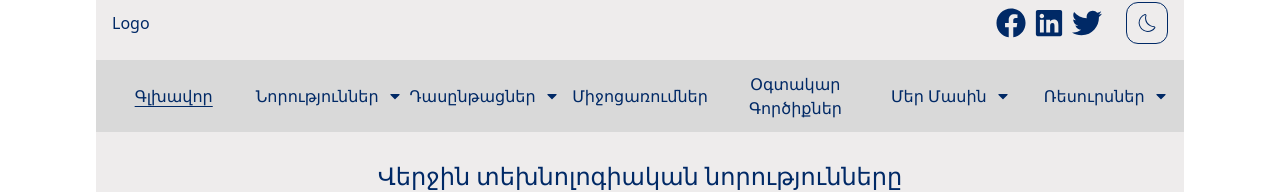
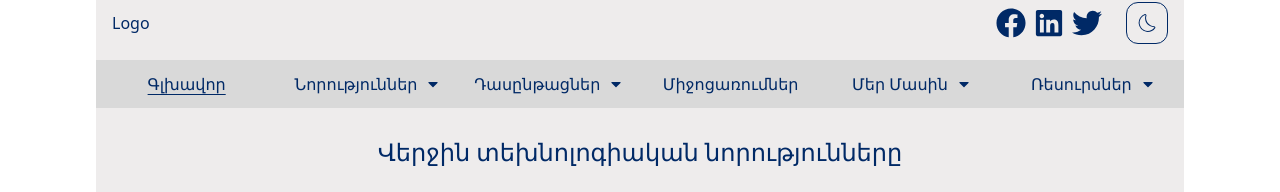
Before and after one commit to khachatryanhovhannes/news-website, a Next.js app: page / in a window 1280 px wide. Shown: the part 142-334 px from the top of the page. Built offline with nearby package versions, Linux system fonts and the light colour scheme; grey boxes are pictures that could not be loaded.

Commit message:
develop: Change menu

```diff
--- a/constants/navigation/index.ts
+++ b/constants/navigation/index.ts
@@ -61,10 +61,6 @@ const NAVIGATION = [
     path: "/events",
   },
   {
-    label: "Օգտակար Գործիքներ",
-    path: "/tools",
-  },
-  {
     label: "Մեր Մասին",
     path: "/about",
     child: [
@@ -94,6 +90,10 @@ const NAVIGATION = [
         label: "Ուսումնական ռեսուրսներ",
         path: "/about/educational-resources",
       },
+      {
+        label: "Օգտակար Գործիքներ",
+        path: "/tools",
+      },
     ],
   },
 ];
```
